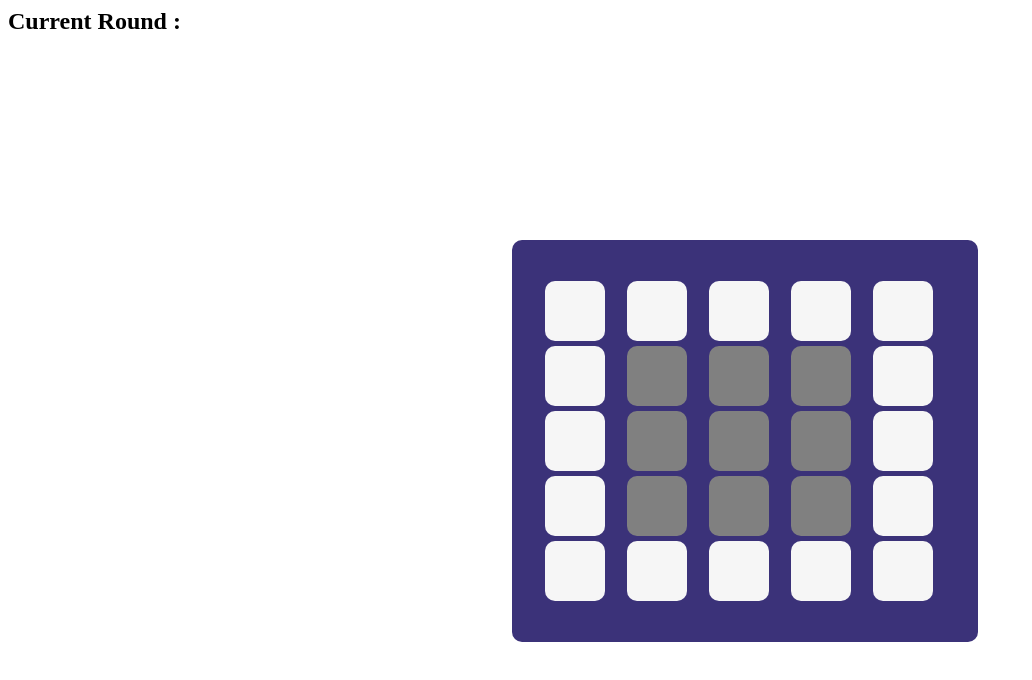
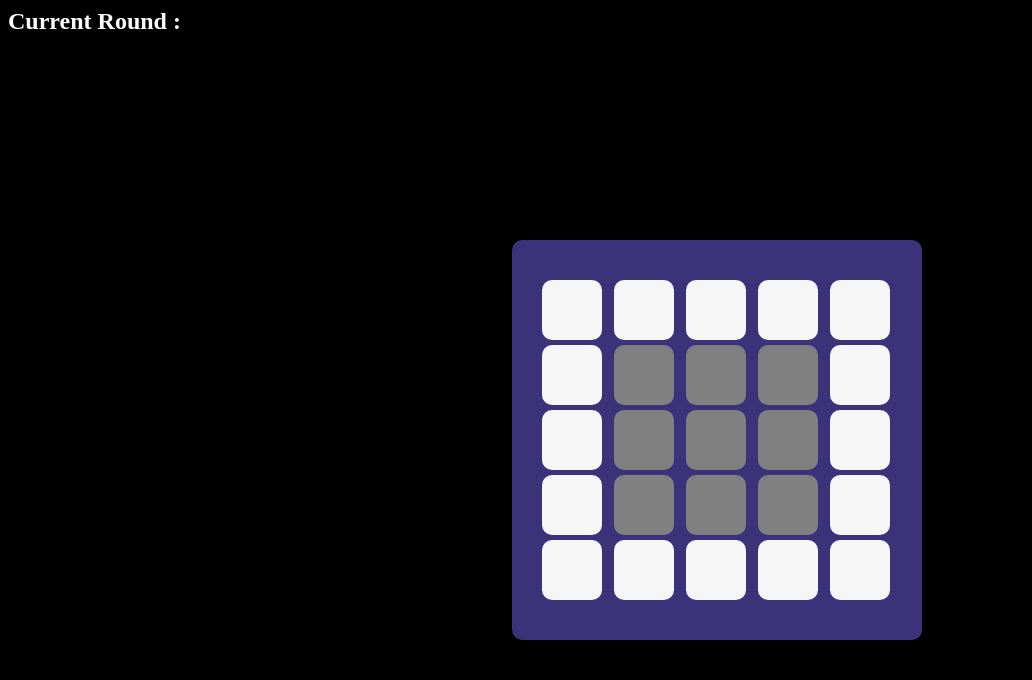
Before and after one commit to ucuncuatabek/Quixo-Game, a plain HTML site: page Quickso.html in a window 1280 px wide. Shown: the whole page, without its empty margins (0-1032 px from the left). Drawn offline with Linux system fonts and the light colour scheme.

Commit message:
Daha tatlı daha öfkeli

```diff
--- a/Quickso.html
+++ b/Quickso.html
@@ -6,6 +6,9 @@
     <script type = "text/javascript" src="JavaScript/calculations.js"></script>
 
     <style>
+    body{
+      background:black;
+    }
       .connectedSortable {
         width: 72px;
         min-height: 20px;
@@ -13,7 +16,7 @@
         margin: 0;
         padding: 5px 0 0 0;
         float: left;
-        margin-right: 10px;
+
       }
      .connectedSortable li {
         line-height: 40px;
@@ -47,7 +50,7 @@
         left:40%;
         background:#3b3279;
         border-radius:10px;
-        padding: 36px 28px;
+        padding: 35px 25px;
       }
       [data-sign = "-1"]{
         background:#007bff;
@@ -61,6 +64,9 @@
       .ghost{
         background :#bbb0b0;
       }
+      .current-round{
+        color:white;
+      }
 
     </style>
   </head>
```
